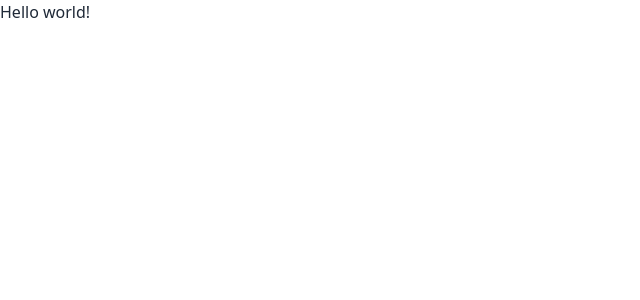
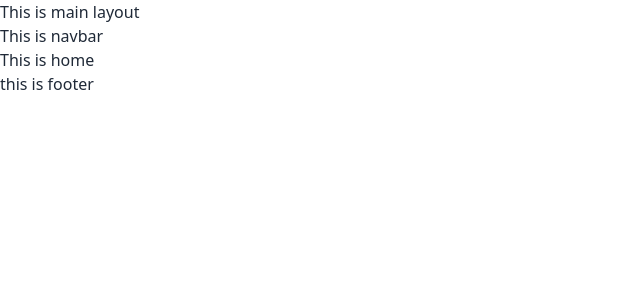
Before and after one commit to rnrabi/assignment-nine, a React (Vite) app: page / in a window 1280 px wide. Shown: the top 300 px of the page, without its empty margins (0-640 px from the left). Built offline with nearby package versions, Linux system fonts and the light colour scheme.

Commit message:
I have created main layout

```diff
--- /dev/null
+++ b/src/components/footer/Footer.jsx
@@ -0,0 +1,11 @@
+
+
+const Footer = () => {
+    return (
+        <div>
+            <h2>this is footer</h2>
+        </div>
+    );
+};
+
+export default Footer;
--- /dev/null
+++ b/src/components/navbar/Navbar.jsx
@@ -0,0 +1,11 @@
+
+
+const Navbar = () => {
+    return (
+        <div>
+            <h2>This is navbar</h2>
+        </div>
+    );
+};
+
+export default Navbar;
--- /dev/null
+++ b/src/mainLayout/Root.jsx
@@ -0,0 +1,16 @@
+import {Outlet} from "react-router-dom"
+import Footer from "../components/footer/Footer";
+import Navbar from "../components/navbar/Navbar";
+
+const Root = () => {
+    return (
+        <div>
+            <h2>This is main layout</h2>
+            <Navbar></Navbar>
+            <Outlet></Outlet>
+            <Footer></Footer>
+        </div>
+    );
+};
+
+export default Root;
--- /dev/null
+++ b/src/pages/home/Home.jsx
@@ -0,0 +1,11 @@
+
+
+const Home = () => {
+    return (
+        <div>
+            <h2>This is home</h2>
+        </div>
+    );
+};
+
+export default Home;
```
Also changed, not shown: firebase.config.js (+6 -6 lines), src/mainRouter/MainRouter.jsx (+9 -1 lines).
